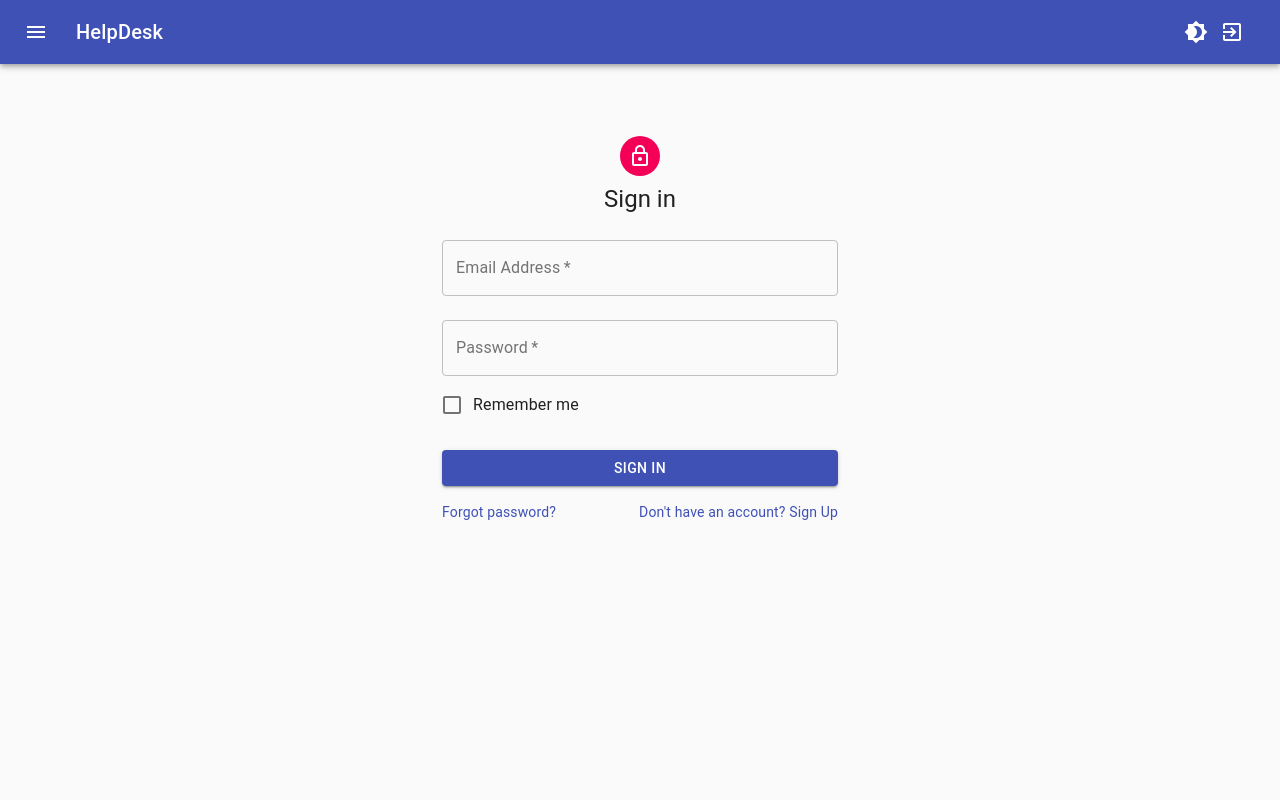
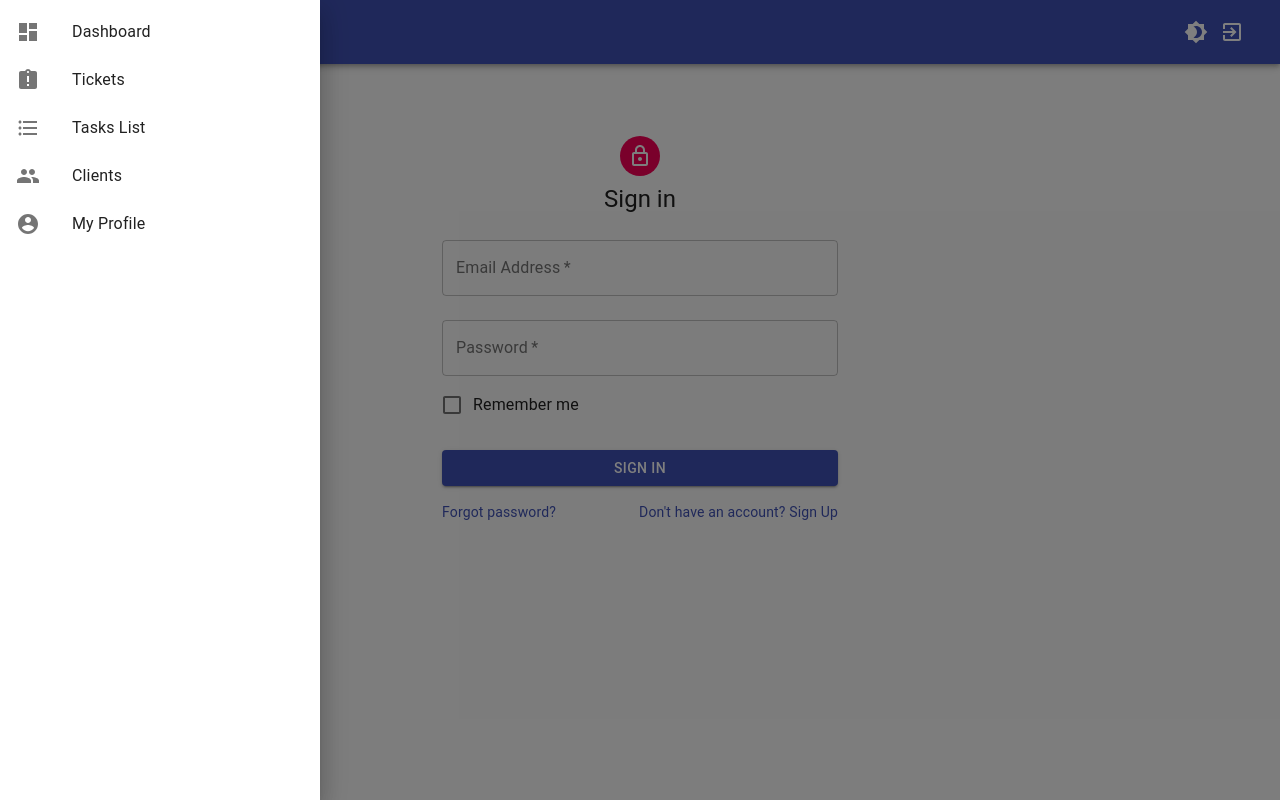
Before and after one commit to FanciestW/HelpDeskClient, a React (Create React App) app: page /login in a window 1280 px wide. Both pictures are taken after a click on the button 36 px from the left and 32 px from the top of the page. Built offline with nearby package versions, Linux system fonts and the light colour scheme.

Commit message:
Added side navbar navigation

```diff
--- a/package.json
+++ b/package.json
@@ -20,7 +20,8 @@
     "lint": "eslint src/**/*.tsx src/**/*.ts",
     "lint-fix": "eslint --fix src/**/*.tsx src/**/*.ts",
     "test": "react-scripts test",
-    "eject": "react-scripts eject"
+    "eject": "react-scripts eject",
+    "npm-reinstall": "rm -rf ./node_modules package-lock.json && npm install"
   },
   "dependencies": {
     "@apollo/client": "^3.0.0-beta.43",
--- a/src/components/Dashboard/Dashboard.tsx
+++ b/src/components/Dashboard/Dashboard.tsx
@@ -1,4 +1,5 @@
 import React, { useEffect } from 'react';
+// eslint-disable-next-line no-unused-vars
 import { useQuery, gql, ApolloError, ServerParseError } from '@apollo/client';
 import { Grid } from '@material-ui/core';
 import { makeStyles } from '@material-ui/core/styles';
--- a/src/components/Navbar/Navbar.tsx
+++ b/src/components/Navbar/Navbar.tsx
@@ -1,14 +1,29 @@
-import React from 'react';
+import React, { useState } from 'react';
 import Axios from 'axios';
-import { AppBar, Toolbar, IconButton, Typography } from '@material-ui/core';
+import {
+  AppBar,
+  Toolbar,
+  IconButton,
+  List,
+  ListItem,
+  ListItemIcon,
+  ListItemText,
+  SwipeableDrawer,
+  Typography,
+} from '@material-ui/core';
 import { makeStyles } from '@material-ui/core/styles';
 import {
   Menu as MenuIcon,
   Brightness7 as Brightness7Icon,
   Brightness4 as Brightness4Icon,
   ExitToApp as ExitToAppIcon,
+  AccountCircle as AccountCircleIcon,
+  People as PeopleIcon,
+  Dashboard as DashboardIcon,
+  AssignmentLate as AssignmentLateIcon,
+  FormatListBulleted as TasksIcon,
 } from '@material-ui/icons';
-import { useHistory } from 'react-router-dom';
+import { Link } from 'react-router-dom';
 
 const useStyles = makeStyles(theme => ({
   root: {
@@ -25,12 +40,20 @@ const useStyles = makeStyles(theme => ({
   },
   iconButton: {
     color: '#FFFFFF',
-  }
+  },
+  sideNav: {
+    width: '320px',
+  },
+  routerLink: {
+    color: 'inherit',
+    textDecoration: 'none',
+  },
 }));
 
 export default function Navbar(props: INavbarProps) {
   const classes = useStyles();
-  const history = useHistory();
+
+  const [menuIsOpen, setmenuIsOpen] = useState(false);
 
   function toggleTheme() {
     const currentTheme = localStorage.getItem('theme');
@@ -48,17 +71,74 @@ export default function Navbar(props: INavbarProps) {
     props.setAuthed(false);
   }
 
+  const handleToggleMenu = () => {
+    menuIsOpen ? setmenuIsOpen(false) : setmenuIsOpen(true);
+  };
+
+  const sideNav = (
+    <div className={classes.sideNav}
+      role="presentation"
+      onClick={handleToggleMenu}
+      onKeyDown={handleToggleMenu}>
+      <List>
+        <Link to="/dashboard" className={classes.routerLink}>
+          <ListItem button>
+            <ListItemIcon className="drawer-icon">
+              <DashboardIcon />
+            </ListItemIcon>
+            <ListItemText primary="Dashboard" />
+          </ListItem>
+        </Link>
+        <Link to="/tickets" className={classes.routerLink}>
+          <ListItem button>
+            <ListItemIcon className="drawer-icon">
+              <AssignmentLateIcon />
+            </ListItemIcon>
+            <ListItemText primary="Tickets" />
+          </ListItem>
+        </Link>
+        <Link to="/tasks" className={classes.routerLink}>
+          <ListItem button>
+            <ListItemIcon className="drawer-icon">
+              <TasksIcon />
+            </ListItemIcon>
+            <ListItemText primary="Tasks List" />
+          </ListItem>
+        </Link>
+        <Link to="/tasks" className={classes.routerLink}>
+          <ListItem button>
+            <ListItemIcon className="drawer-icon">
+              <PeopleIcon />
+            </ListItemIcon>
+            <ListItemText primary="Clients" />
+          </ListItem>
+        </Link>
+        <Link to="/profile" className={classes.routerLink}>
+          <ListItem button>
+            <ListItemIcon className="drawer-icon">
+              <AccountCircleIcon />
+            </ListItemIcon>
+            <ListItemText primary="My Profile" />
+          </ListItem>
+        </Link>
+      </List>
+    </div>
+  );
+
   return (
     <AppBar position='static'>
       <Toolbar>
-        <IconButton edge='start' className={classes.menuButton} color='inherit' aria-label='menu'>
+        <IconButton edge='start' className={classes.menuButton} onClick={handleToggleMenu} color='inherit' aria-label='menu'>
           <MenuIcon />
         </IconButton>
-        <Typography variant='h6' className={classes.title} onClick={() => history.push('/dashboard')}>
-          HelpDesk
+        <SwipeableDrawer open={menuIsOpen} onOpen={handleToggleMenu} onClose={handleToggleMenu} className={'side-drawer'}>
+          {sideNav}
+        </SwipeableDrawer>
+        <Typography variant='h6' className={classes.title}>
+          <Link to='/dashboard' className={classes.routerLink}>HelpDesk</Link>
         </Typography>
         <IconButton edge='start' className={classes.iconButton} onClick={toggleTheme}>
-          { localStorage.getItem('theme') === 'dark' ? <Brightness7Icon /> : <Brightness4Icon /> }
+          {localStorage.getItem('theme') === 'dark' ? <Brightness7Icon /> : <Brightness4Icon />}
         </IconButton>
         <IconButton edge='start' className={classes.iconButton} onClick={handleLogout}>
           <ExitToAppIcon />
```
Also changed, not shown: 1 other file (tests, documents, lock files or other folders).
